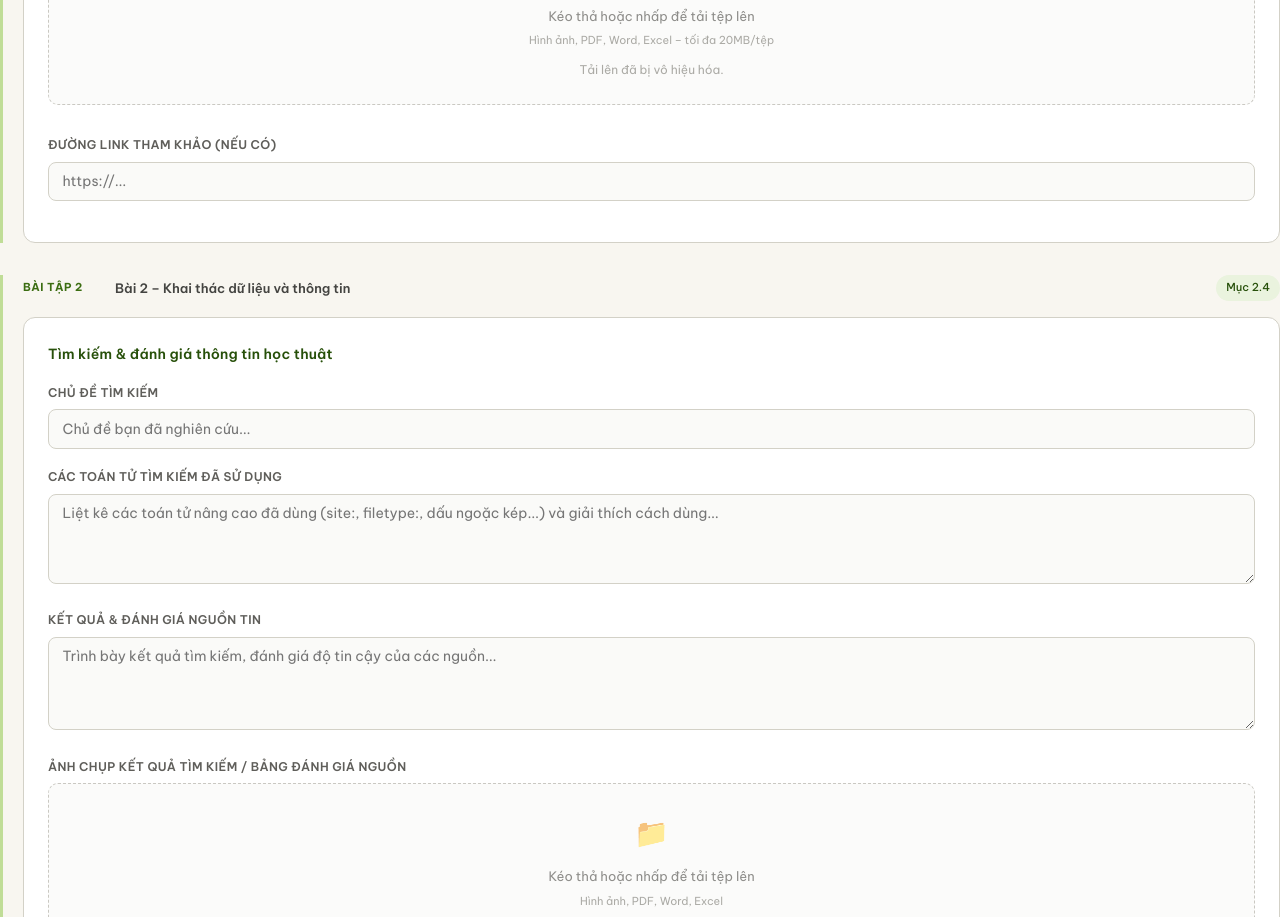
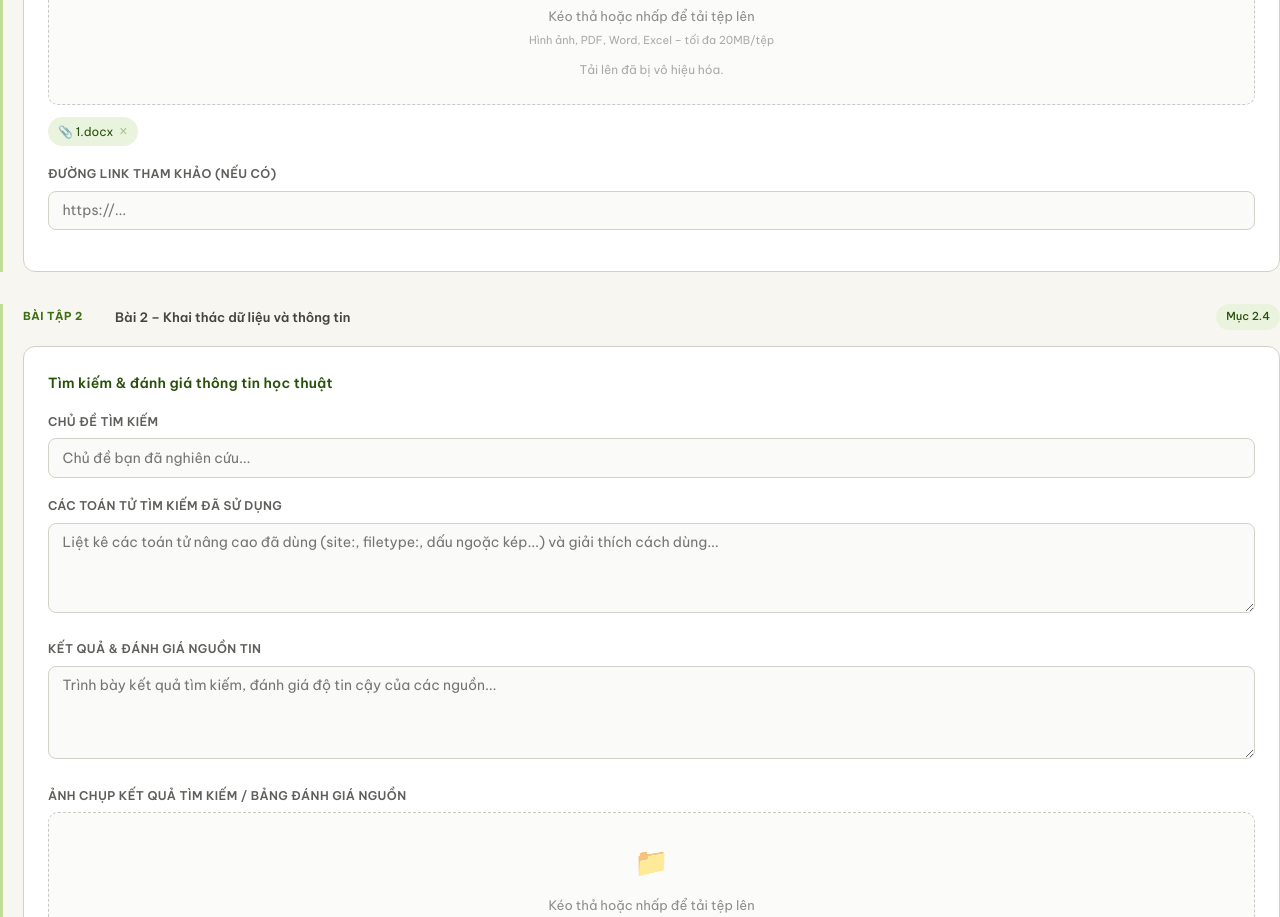
Before and after one commit to phamdinhnhan1401-hue/nhandinhai, a plain HTML site: page index.html in a window 1280 px wide. Shown: the part 2186-3103 px from the top of the page. Drawn offline with nearby package versions, Linux system fonts and the light colour scheme.

Commit message:
Add 1.docx to Quản lý tệp và thư mục attachment section

```diff
--- a/index.html
+++ b/index.html
@@ -528,7 +528,12 @@
           <p>Kéo thả hoặc nhấp để tải tệp lên</p>
           <span>Hình ảnh, PDF, Word, Excel – tối đa 20MB/tệp</span>
         </div>
-        <div class="uploaded-files" id="files-bt1"></div>
+        <div class="uploaded-files" id="files-bt1">
+          <div class="file-chip">
+            <a href="1.docx" download style="color:inherit; text-decoration:none;">📎 1.docx</a>
+            <button disabled title="Xóa">×</button>
+          </div>
+        </div>
       </div>
       <div class="field">
         <label>Đường link tham khảo (nếu có)</label>
```
